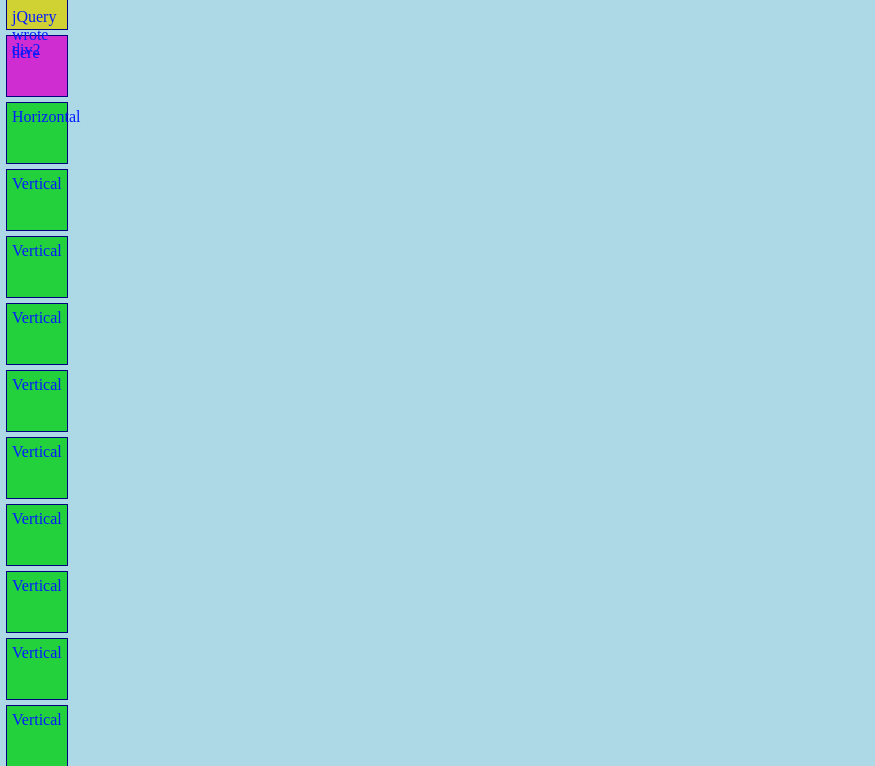
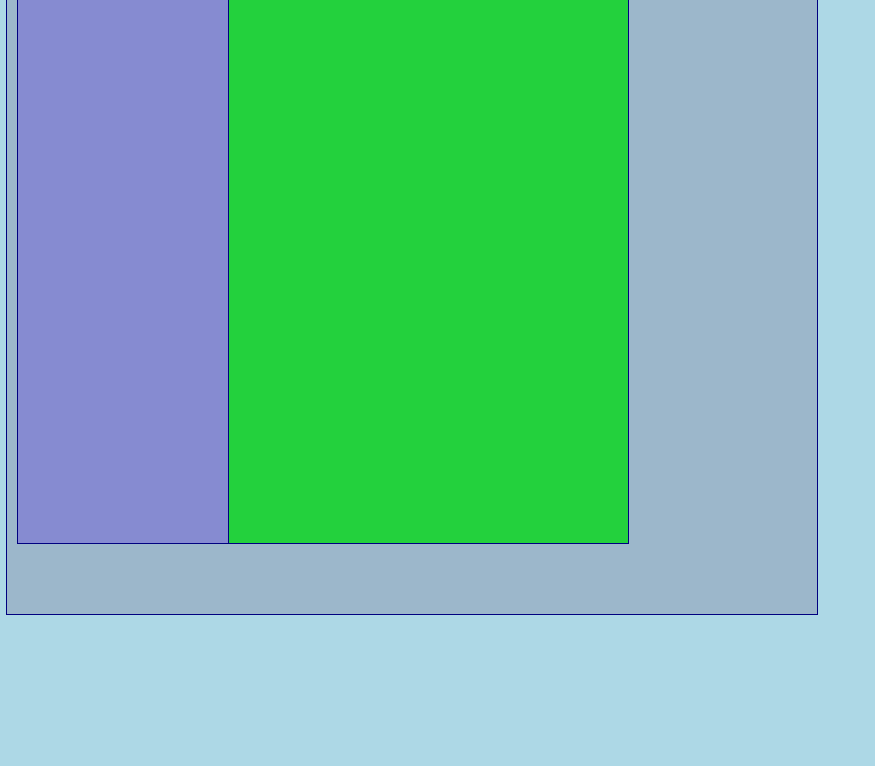
Before and after one commit to aoikonomou/AOZWeb, a plain HTML site: page index.html in a window 1280 px wide. Shown: the part 180-946 px from the top of the page, without its empty margins (0-875 px from the left). After the commit the page ends 800 px from the top, so only its background shows below. Drawn offline with nearby package versions, Linux system fonts and the light colour scheme.

Commit message:
Creating basic game interface. Need to clarify div positioning

```diff
--- a/index.html
+++ b/index.html
@@ -22,6 +22,23 @@
 <div id="div1" class="a">div1</div>
 <div id="div2" class="b">div2</div>
 
+<!--My Game Interface (Divs)-->
+<div id="frame">
+
+    This is the frame
+
+    <div id="board">
+
+        This is the board
+    </div>
+
+    <div id="ui">
+
+        This is the UI
+    </div>
+
+
+</div>
 
 
 <script>
--- a/main.js
+++ b/main.js
@@ -3,28 +3,30 @@
  */
 
 
-function jQueryHelloWorld(){
+function jQueryHelloWorld() {
 
     // Some javascript/jQuery stuff
     //Print something in the document with jQuery
     console.log("Writing to console");
-    alert("Writing to popup window ");
+    //alert("Writing to popup window ");
     //Write to HTML
-    $( "#div1" ).append( "<p>jQuery wrote here</p>" );
+    $("#div1").append("<p>jQuery wrote here</p>");
 
 
 }
 
-function myArray(){
+function myArray() {
 
-    var myArray = [[1,50,100],[1,50,100],[1,50,100]];
+    var myArray = [[1, 50, 100], [1, 50, 100], [1, 50, 100]];
     console.log("Blah " + myArray);
 
-    for(i=0;i<3;i++){
+    for (i = 0; i < 3; i++) {
 
-        for(j=0;j<3;j++){
+        console.log(i);
 
-console.log(myArray[i][j]);
+        for (j = 0; j < 3; j++) {
+
+            console.log(myArray[i][j]);
 
         }
 
@@ -32,15 +34,12 @@ console.log(myArray[i][j]);
 
 }
 
-function drawArray(){
-    for (i=1;i<10;i++){
+function drawArray() {
+    for (i = 0; i < 3; i++) {
 
-        $("#body").append("<div>Horizontal</div>").offset({top: 1, left:(i*10) })
+        for (j = 0; j < 3; j++) {
 
-
-        for (j=1;j<10;j++){
-
-            $("#body").append("<div>Vertical</div>").offset({top: (i*10), left:1})
+            $("#body").append("<div>Vertical</div>").offset({top: (i * 10), left: 1})
 
 
         }
@@ -49,8 +48,7 @@ function drawArray(){
 }
 
 
-
 // jQuery drag and drop
-$(function() {
-    $( "#blah" ).draggable();
+$(function () {
+    $("div").draggable();
 });
--- a/stylesheet.css
+++ b/stylesheet.css
@@ -18,6 +18,9 @@ h1 {
 }
 
 div {
+
+    position:absolute;
+
 
     background-color: #23d13d;
     color: #001bff;
@@ -47,3 +50,56 @@ div {
     background-color: #cf2cd1;
 
 }
+
+
+#frame {
+
+    position:absolute;
+
+
+    background-color: rgba(137, 148, 174, 0.49);
+    color: #7795bc;
+
+    width: 800px;
+    height: 700px;
+    padding: 5px;
+    border: 1px solid navy;
+    margin: 5px;
+
+
+}
+
+
+#board {
+
+    position:absolute;
+
+
+    background-color: #23d13d;
+    color: #7795bc;
+
+    width: 600px;
+    height: 600px;
+    padding: 5px;
+    border: 1px solid navy;
+    margin: 5px;
+
+
+}
+
+#ui {
+
+    position:relative;
+
+
+    background-color: #868bd1;
+    color: #080a0c;
+
+    width: 200px;
+    height: 600px;
+    padding: 5px;
+    border: 1px solid navy;
+    margin: 5px;
+
+
+}
```
